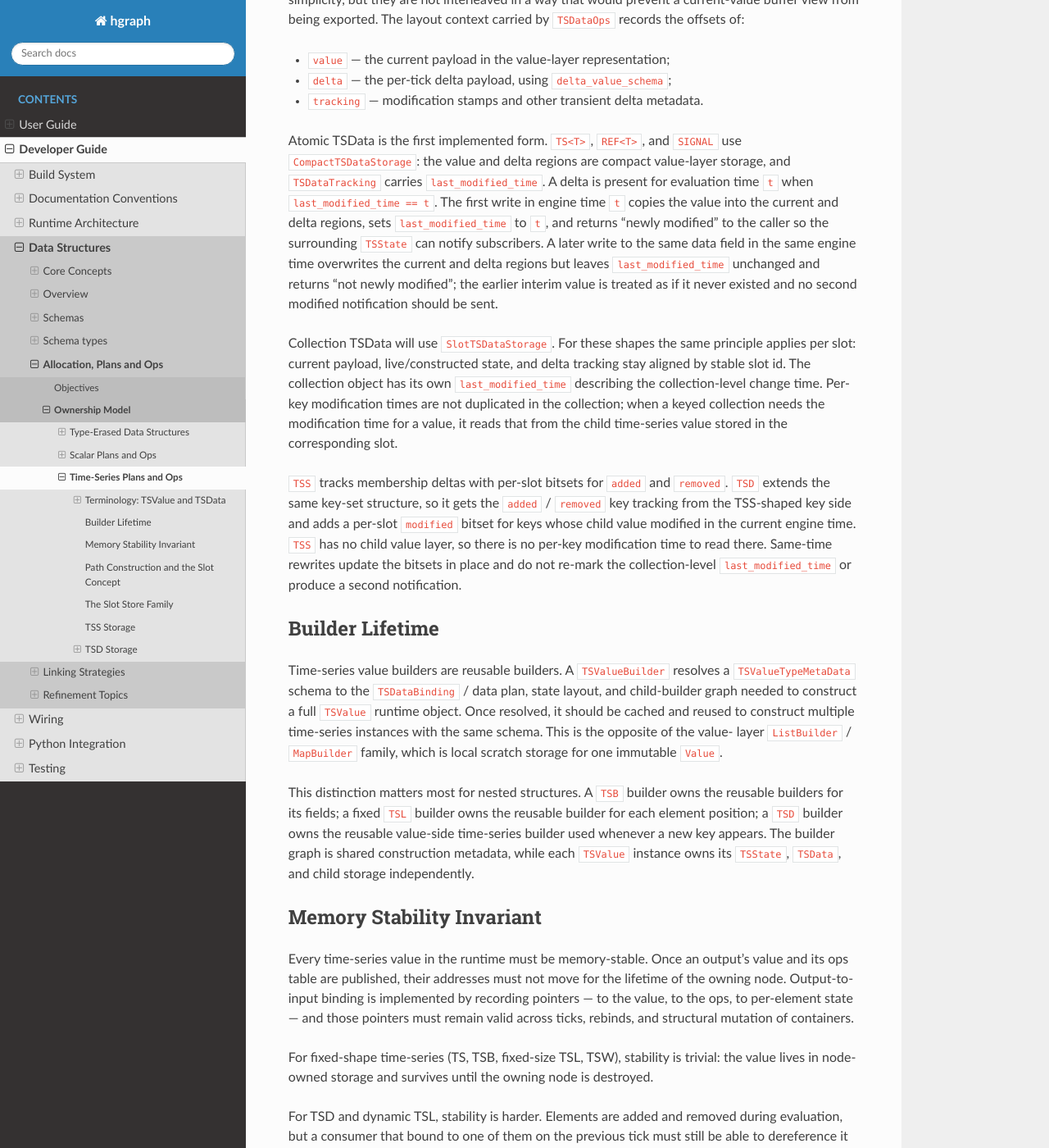
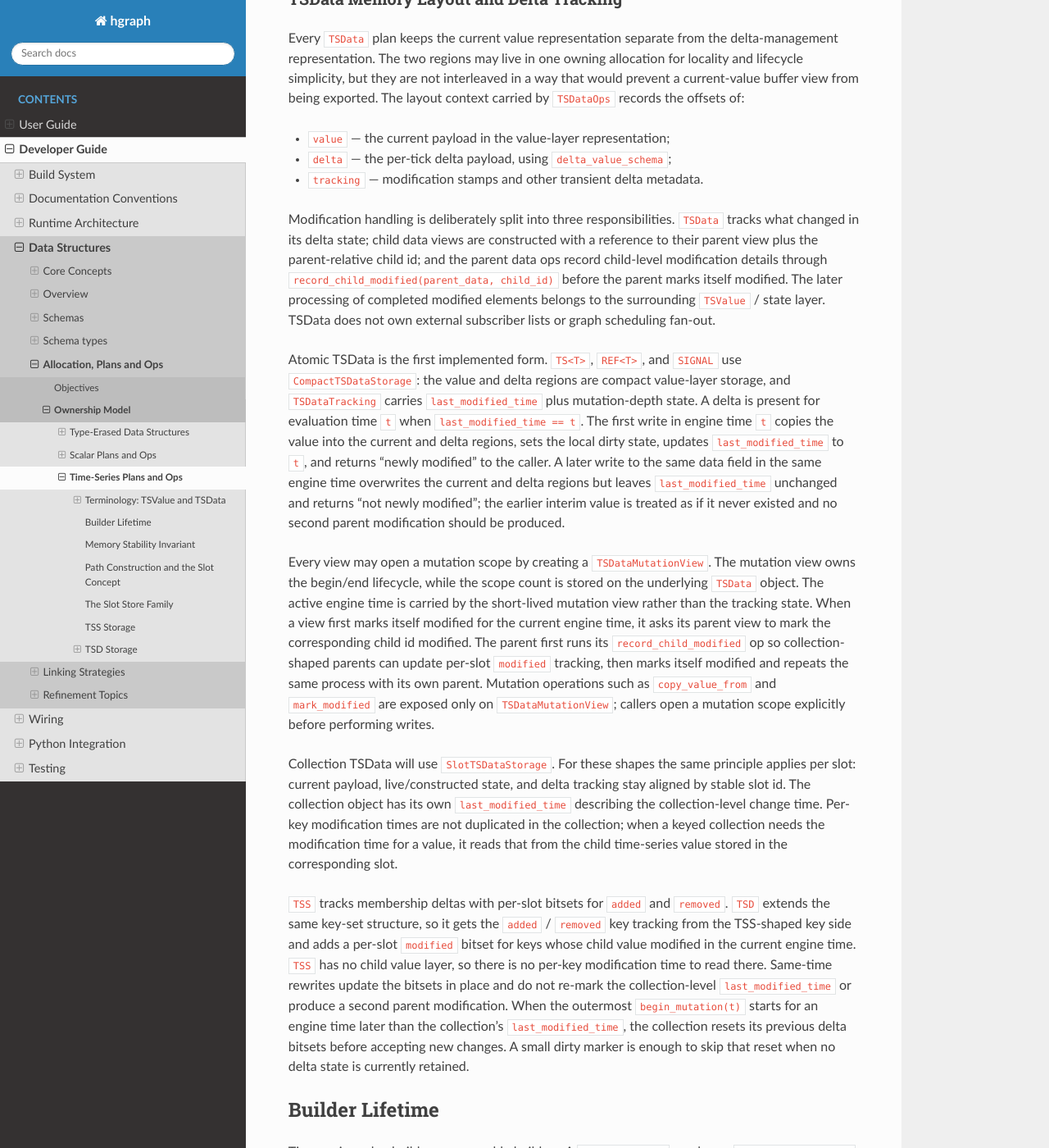
Before and after one commit to hhenson/hg_cpp, a Sphinx documentation site: the page built from docs/source/developer_guide/data_structures/plans_and_ops/time_series.rst, in a window 1280 px wide and 1400 px high, scrolled down 2007 px. Shown: the whole window at 82% size. Built offline with Sphinx 7.4.7 and the Read the Docs theme 3.1.0, drawn with Linux system fonts in a browser that asks for light colours; some of the changed text lies outside the part shown.

Commit message:
Add mutable aspects

```diff
--- a/docs/source/developer_guide/data_structures/plans_and_ops/time_series.rst
+++ b/docs/source/developer_guide/data_structures/plans_and_ops/time_series.rst
@@ -38,11 +38,15 @@ The implementation uses the following names consistently:
     parent links, or scheduling state.
 
 ``TSDataOps``
-    The type-erased operations over a ``TSData`` memory region:
-    lifecycle, read access, mutation opening/closing, delta access,
-    and buffer exposure. These ops operate on the payload/delta
-    component only; notification is coordinated by the surrounding
-    ``TSState``.
+    The type-erased operation table over a ``TSData`` memory region:
+    layout access, read/write memory access, delta reset, copy, and
+    the per-kind hook used when a child time-series value reports that
+    it modified. The table is deliberately passive; generic mutation
+    sequencing and propagation rules live on ``TSDataView`` /
+    ``TSDataMutationView``. For a real bound ``TSData`` implementation
+    the table is total: required entries are never null, empty optional
+    behaviours use no-op thunks, and unsupported operations are explicit
+    throwing thunks rather than missing pointers.
 
 ``TSDataBinding``
     The interned binding for a ``TSData`` implementation: the
@@ -108,19 +112,42 @@ records the offsets of:
 - ``tracking`` — modification stamps and other transient delta
   metadata.
 
+Modification handling is deliberately split into three responsibilities.
+``TSData`` tracks what changed in its delta state; child data views are
+constructed with a reference to their parent view plus the
+parent-relative child id; and
+the parent data ops record child-level modification details through
+``record_child_modified(parent_data, child_id)`` before the parent marks
+itself modified. The later processing of completed modified elements
+belongs to the surrounding ``TSValue`` / state layer. TSData does not
+own external subscriber lists or graph scheduling fan-out.
+
 Atomic TSData is the first implemented form. ``TS<T>``, ``REF<T>``,
 and ``SIGNAL`` use ``CompactTSDataStorage``: the value and delta
 regions are compact value-layer storage, and ``TSDataTracking`` carries
-``last_modified_time``. A delta is present for evaluation time ``t``
-when ``last_modified_time == t``. The first write in engine time ``t``
-copies the value into the current and delta regions, sets
-``last_modified_time`` to ``t``, and returns "newly modified" to the
-caller so the surrounding ``TSState`` can notify subscribers. A later
-write to the same data field in the same engine time overwrites the
-current and delta regions but leaves ``last_modified_time`` unchanged
-and returns "not newly modified"; the earlier interim value is treated
-as if it never existed and no second modified notification should be
-sent.
+``last_modified_time`` plus mutation-depth state. A delta is present
+for evaluation time ``t`` when ``last_modified_time == t``. The first
+write in engine time ``t`` copies the value into the current and delta
+regions, sets the local dirty state, updates ``last_modified_time`` to
+``t``, and returns "newly modified" to the caller. A later write to the same
+data field in the same engine time overwrites the current and delta
+regions but leaves ``last_modified_time`` unchanged and returns "not
+newly modified"; the earlier interim value is treated as if it never
+existed and no second parent modification should be produced.
+
+Every view may open a mutation scope by creating a
+``TSDataMutationView``. The mutation view owns the begin/end lifecycle,
+while the scope count is stored on the underlying ``TSData`` object.
+The active engine time is carried by the short-lived mutation view
+rather than the tracking state.
+When a view first marks itself modified for the current engine time, it
+asks its parent view to mark the corresponding child id modified. The
+parent first runs its ``record_child_modified`` op so collection-shaped
+parents can update per-slot ``modified`` tracking, then marks itself
+modified and repeats the same process with its own parent. Mutation
+operations such as ``copy_value_from`` and ``mark_modified`` are exposed
+only on ``TSDataMutationView``; callers open a mutation scope explicitly
+before performing writes.
 
 Collection TSData will use ``SlotTSDataStorage``. For these shapes the
 same principle applies per slot: current payload, live/constructed
@@ -138,8 +165,12 @@ and adds a per-slot ``modified`` bitset for keys whose child value
 modified in the current engine time. ``TSS`` has no child value layer,
 so there is no per-key modification time to read there. Same-time
 rewrites update the bitsets in place and do not re-mark the
-collection-level ``last_modified_time`` or produce a second
-notification.
+collection-level ``last_modified_time`` or produce a second parent
+modification. When the outermost ``begin_mutation(t)`` starts for an
+engine time later than the collection's ``last_modified_time``, the
+collection resets its previous delta bitsets before accepting new
+changes. A small dirty marker is enough to skip that reset when no
+delta state is currently retained.
 
 Builder Lifetime
 ----------------
@@ -263,6 +294,14 @@ mirrors a key store's slot lifecycle onto a paired value store
 slot ids for the current engine time so the layer can publish
 ``delta_value``.
 
+These structural slot observers are internal synchronisation hooks, not
+the public change-notification surface. Per-level change propagation
+uses the parent view reference constructed into child views plus the
+``record_child_modified`` hook on the parent ops table. The slot hooks
+may update bitsets immediately during mutation; processing of modified
+elements and external notification fan-out belongs to the surrounding
+state/value layer after the value-level mutation count returns to zero.
+
 The set and map ``SlotTSDataStorage`` shapes are layered on these
 primitives. A TS set data store owns one ``KeySlotStore``. A TS map
 data store owns one ``KeySlotStore`` for keys plus one
```
Also changed, not shown: other parts of docs/source/developer_guide/data_structures/plans_and_ops/time_series.rst (+1 -1 lines), 3 other files.
